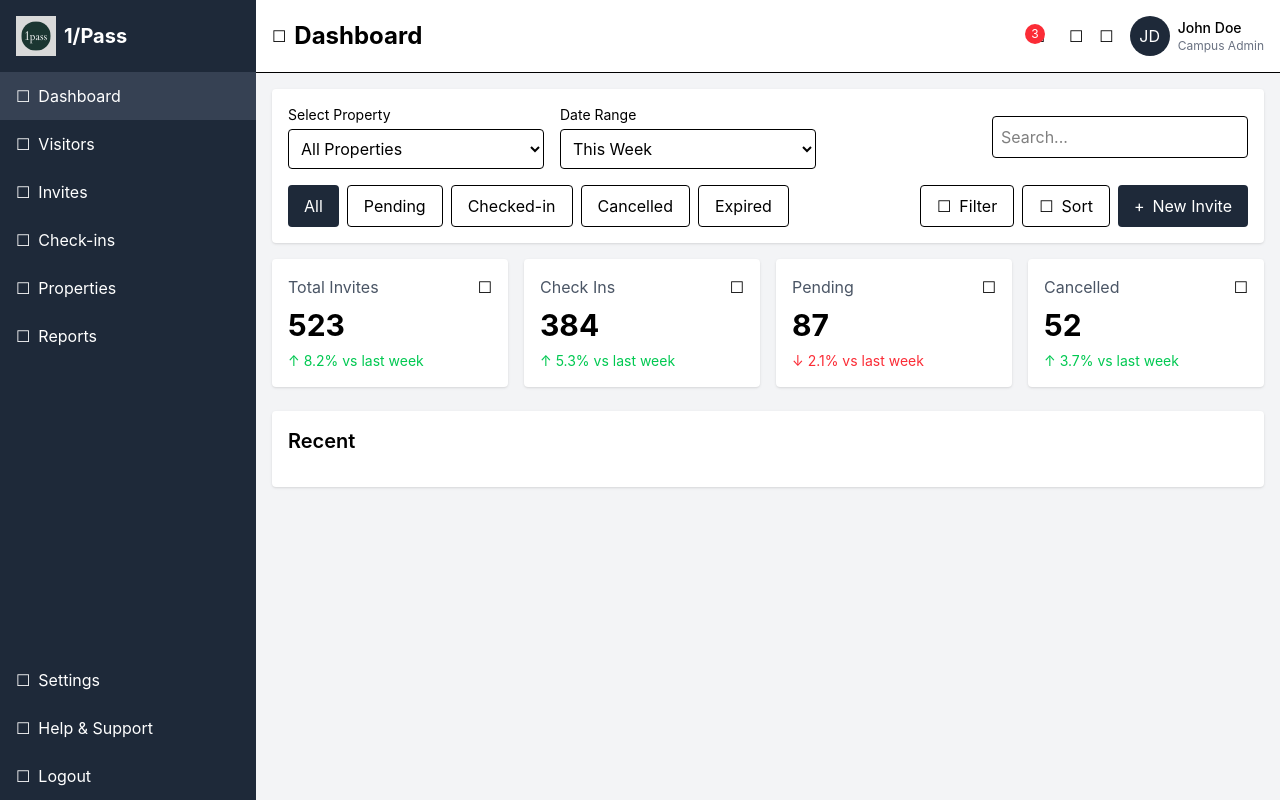
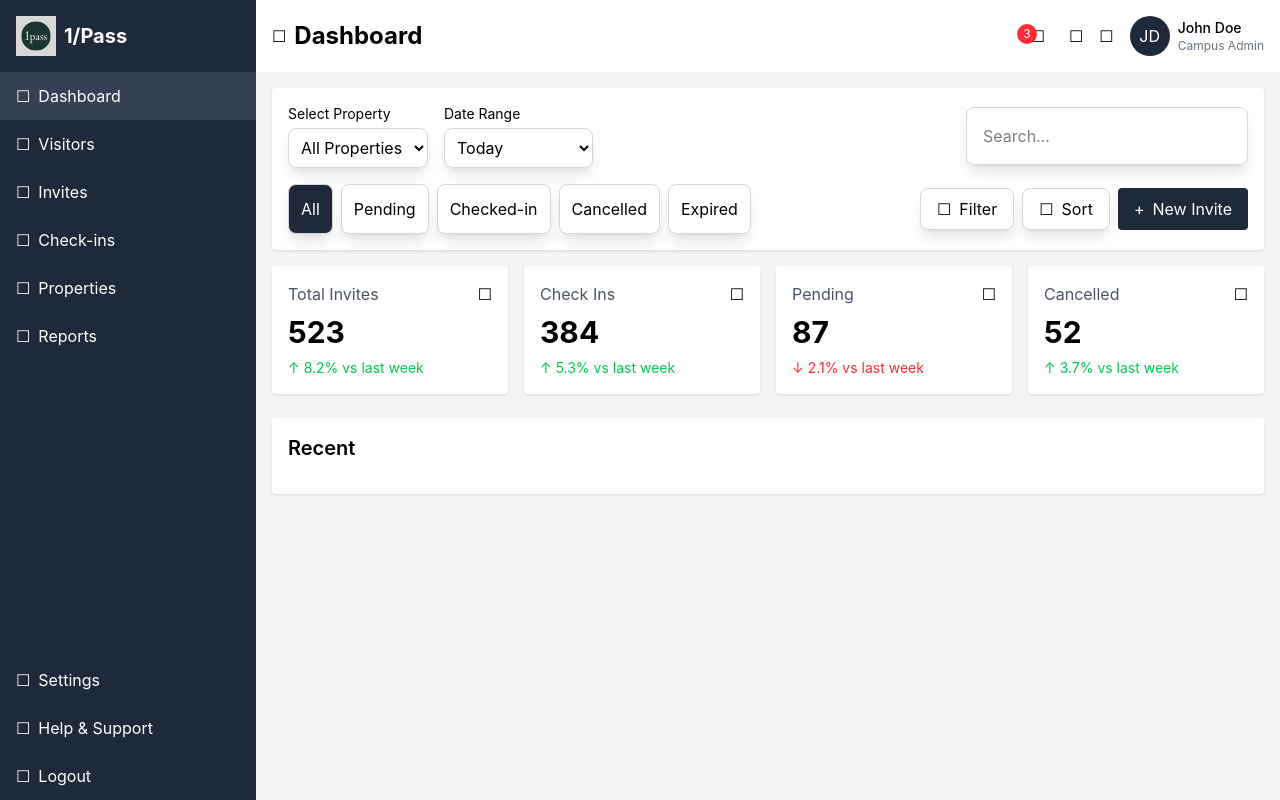
Before and after one commit to Vickysonaiya/dashboard, a React (Create React App) app: page / in a window 1280 px wide. Built offline with nearby package versions, Linux system fonts and the light colour scheme.

Commit message:
Design Changes

```diff
--- a/src/Dashboard.jsx
+++ b/src/Dashboard.jsx
@@ -4,7 +4,7 @@ import logoMain from '../src/assets/images/1Pass_Logo.svg'
 const Dashboard = () => {
     // State for filters
     const [selectedProperty, setSelectedProperty] = useState('All Properties');
-    const [dateRange, setDateRange] = useState('This Week');
+    const [dateRange, setDateRange] = useState('Today');
     const [activeTab, setActiveTab] = useState('All');
 
     // Mock data for stats
@@ -20,7 +20,7 @@ const Dashboard = () => {
             {/* Sidebar */}
             <div className="w-64 bg-gray-800 text-white flex flex-col">
                 <div className="p-4 flex items-center">
-                    <div className="w-10 h-10 bg-gray-300 rounded"><img src={logoMain} /></div>
+                    <div className="w-10 h-10 bg-gray-300 rounded"><img src={logoMain} alt='1/Pass' /></div>
                     <div className="ml-2 text-xl font-bold">1/Pass</div>
                 </div>
 
@@ -57,7 +57,7 @@ const Dashboard = () => {
             {/* Main Content */}
             <div className="flex-1 flex flex-col overflow-hidden">
                 {/* Header */}
-                <header className="border-b p-4 flex justify-between items-center">
+                <header className="p-4 flex justify-between items-center">
                     <div className="flex items-center">
                         <span className="mr-2">☐</span>
                         <h1 className="text-2xl font-bold">Dashboard</h1>
@@ -65,7 +65,7 @@ const Dashboard = () => {
 
                     <div className="flex items-center">
                         <div className="relative mr-4">
-                            <span className="absolute right-0 top-0 bg-red-500 text-white rounded-full w-5 h-5 flex items-center justify-center text-xs">3</span>
+                            <span className="absolute right-2 top-0 bg-red-500 text-white rounded-full w-5 h-5 flex items-center justify-center text-xs">3</span>
                             <span>☐</span>
                         </div>
                         <span className="mx-2">☐</span>
@@ -89,22 +89,31 @@ const Dashboard = () => {
                                 <div>
                                     <label className="block text-sm mb-1">Select Property</label>
                                     <select
-                                        className="border p-2 rounded w-64"
+                                        className="border border-gray-300 shadow-lg rounded-lg p-2"
                                         value={selectedProperty}
                                         onChange={(e) => setSelectedProperty(e.target.value)}
                                     >
                                         <option>All Properties</option>
+                                        <option>Building A</option>
+                                        <option>Building B</option>
+                                        <option>Building C</option>
                                     </select>
                                 </div>
 
                                 <div>
                                     <label className="block text-sm mb-1">Date Range</label>
                                     <select
-                                        className="border p-2 rounded w-64"
+                                        className="border border-gray-300 shadow-lg rounded-lg p-2"
                                         value={dateRange}
                                         onChange={(e) => setDateRange(e.target.value)}
                                     >
+                                        <option>Today</option>
+                                        <option>Yesterday</option>
                                         <option>This Week</option>
+                                        <option>Last Month</option>
+                                        <option>This Month</option>
+                                        <option>Last Month</option>
+                                        <option>Custom Range</option>
                                     </select>
                                 </div>
                             </div>
@@ -113,7 +122,7 @@ const Dashboard = () => {
                                 <input
                                     type="text"
                                     placeholder="Search..."
-                                    className="border p-2 rounded w-64"
+                                    className="border border-gray-300 shadow-lg rounded-lg p-4"
                                 />
                             </div>
                         </div>
@@ -123,7 +132,7 @@ const Dashboard = () => {
                                 {['All', 'Pending', 'Checked-in', 'Cancelled', 'Expired'].map(tab => (
                                     <button
                                         key={tab}
-                                        className={`px-4 py-2 rounded ${activeTab === tab ? 'bg-gray-800 text-white' : 'bg-white border'}`}
+                                        className={`border border-gray-300 shadow-lg rounded-lg p-3 ${activeTab === tab ? 'bg-gray-800 text-white' : 'bg-white border'}`}
                                         onClick={() => setActiveTab(tab)}
                                     >
                                         {tab}
@@ -132,10 +141,10 @@ const Dashboard = () => {
                             </div>
 
                             <div className="flex gap-2 mt-4 md:mt-0">
-                                <button className="border px-4 py-2 rounded flex items-center">
+                                <button className="border border-gray-300 shadow-lg rounded-lg p-2 px-4 py-2 rounded flex items-center">
                                     <span className="mr-2">☐</span> Filter
                                 </button>
-                                <button className="border px-4 py-2 rounded flex items-center">
+                                <button className="border border-gray-300 shadow-lg rounded-lg p-2 px-4 py-2 rounded flex items-center">
                                     <span className="mr-2">☐</span> Sort
                                 </button>
                                 <button className="bg-gray-800 text-white px-4 py-2 rounded flex items-center">
```
Also changed, not shown: public/logo192.png (deleted), 1 other file (tests, documents, lock files or other folders).
